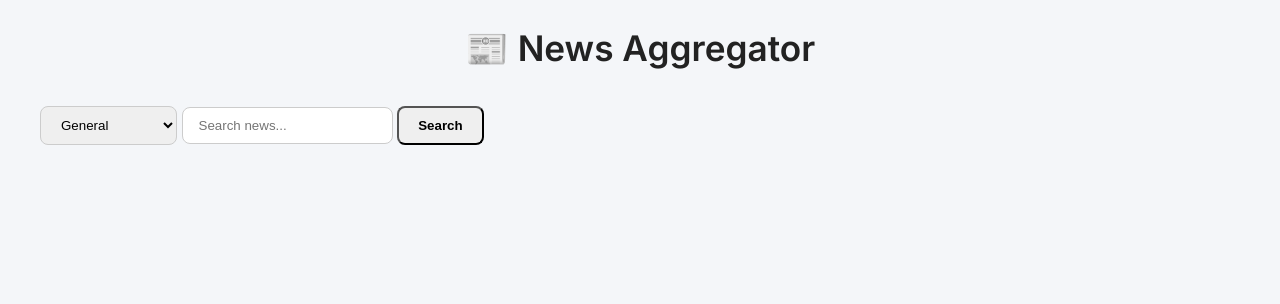
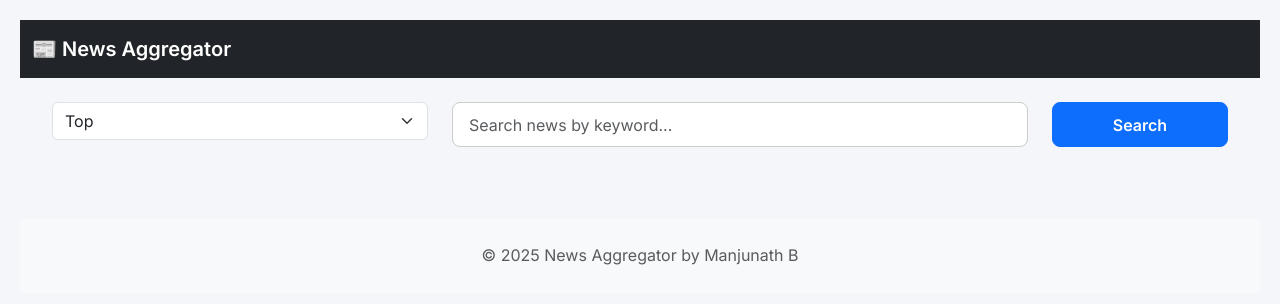
Before and after one commit to Manjunath2782/News-Aggregator-, a plain HTML site: page news-aggregator/index.html in a window 1280 px wide. Drawn offline with nearby package versions, Linux system fonts and the light colour scheme; no server answers.

Commit message:
index.html

```diff
--- a/news-aggregator/index.html
+++ b/news-aggregator/index.html
@@ -5,37 +5,56 @@
     <meta name="viewport" content="width=device-width, initial-scale=1.0" />
     <title>News Aggregator</title>
     <link
-      href="https://fonts.googleapis.com/css2?family=Inter:wght@400;600&display=swap"
       rel="stylesheet"
+      href="https://cdn.jsdelivr.net/npm/bootstrap@5.3.0/dist/css/bootstrap.min.css"
     />
-
     <link rel="stylesheet" href="style.css" />
   </head>
   <body>
-    <div class="container py-4">
-      <h1 class="text-center mb-4">📰 News Aggregator</h1>
+    <nav class="navbar navbar-expand-lg navbar-dark bg-dark">
+      <div class="container-fluid">
+        <a class="navbar-brand fw-bold" href="#">📰 News Aggregator</a>
+      </div>
+    </nav>
 
-      <div class="d-flex mb-3">
-        <select id="category" class="form-select me-2">
-          <option value="general">General</option>
+    <div class="container mt-4">
+      <div class="row mb-4">
+        <div class="col-md-4">
+          <select class="form-select" id="category">
+            <option value="top">Top</option>
+            <option value="business">Business</option>
+            <option value="entertainment">Entertainment</option>
+            <option value="environment">Environment</option>
+            <option value="food">Food</option>
+            <option value="health">Health</option>
+            <option value="politics">Politics</option>
+            <option value="science">Science</option>
+            <option value="sports">Sports</option>
             <option value="technology">Technology</option>
-          <option value="business">Business</option>
-          <option value="sports">Sports</option>
-          <option value="entertainment">Entertainment</option>
-          <option value="health">Health</option>
-          <option value="science">Science</option>
+            <option value="world">World</option>
           </select>
+        </div>
+        <div class="col-md-6">
           <input
             type="text"
+            class="form-control"
             id="searchInput"
-          class="form-control me-2"
-          placeholder="Search news..."
+            placeholder="Search news by keyword..."
           />
+        </div>
+        <div class="col-md-2 d-grid">
           <button class="btn btn-primary" onclick="searchNews()">Search</button>
         </div>
+      </div>
 
-      <div id="newsContainer" class="row g-4"></div>
+      <div class="row" id="newsContainer">
+        <!-- News cards will appear here -->
       </div>
+    </div>
+
+    <footer class="text-center py-4 text-muted bg-light mt-5">
+      © 2025 News Aggregator by Manjunath B
+    </footer>
 
     <script src="script.js"></script>
   </body>
```
Lines whose indentation alone changed are shown as unchanged.
